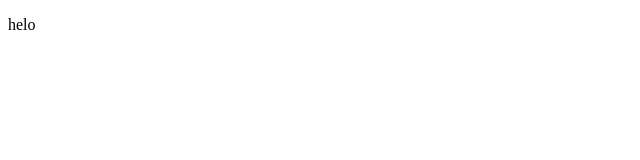
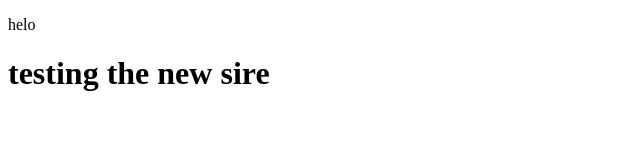
Before and after one commit to kartik120-pk/localrepo, a plain HTML site: page index.html in a window 1280 px wide. Shown: the whole page, without its empty margins (0-640 px from the left). Drawn offline with Linux system fonts and the light colour scheme.

Commit message:
extra change

```diff
--- a/index.html
+++ b/index.html
@@ -7,5 +7,6 @@
 </head>
 <body>
    <p class="hep">helo</p>
+   <h1>testing the new sire</h1>
 </body>
 </html>
```
